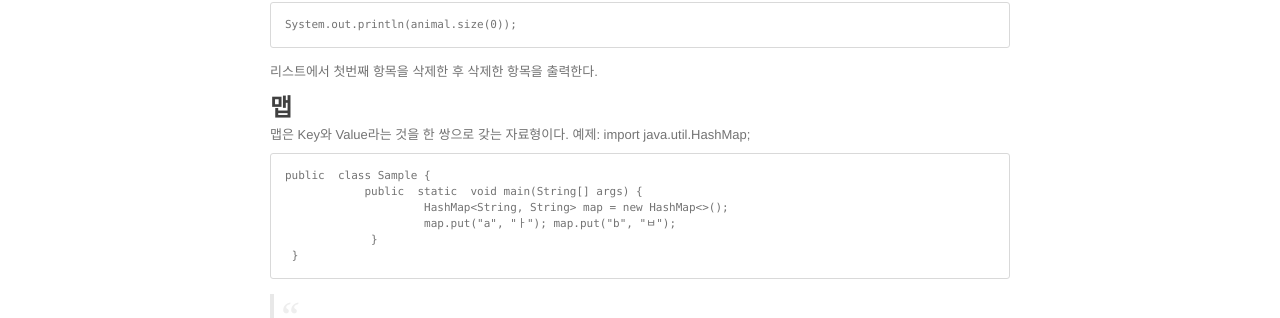
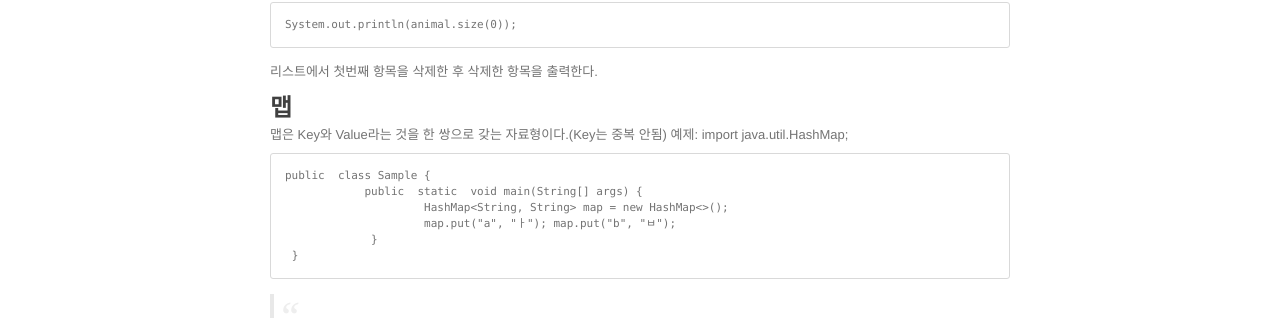
Before and after one commit to cndiqor0512/Blog, a Jekyll site: the page built from _posts/2022-02-28-List와-Map.markdown, in a window 1280 px wide. Shown: the part 1073-1391 px from the top of the page. Built offline with Jekyll 4.4.1, drawn with Linux system fonts in a browser that asks for light colours; comment, search, counter and statistics services are not loaded.

Commit message:
post editted

```diff
--- a/_posts/2022-02-28-List와-Map.markdown
+++ b/_posts/2022-02-28-List와-Map.markdown
@@ -59,7 +59,7 @@ List에서 항목 제거하기:
 리스트에서 첫번째 항목을 삭제한 후 삭제한 항목을 출력한다.
 
 ## 맵
-맵은 Key와 Value라는 것을 한 쌍으로 갖는 자료형이다.
+맵은 Key와 Value라는 것을 한 쌍으로 갖는 자료형이다.(Key는 중복 안됨)
 예제:
     import java.util.HashMap;
 
```
